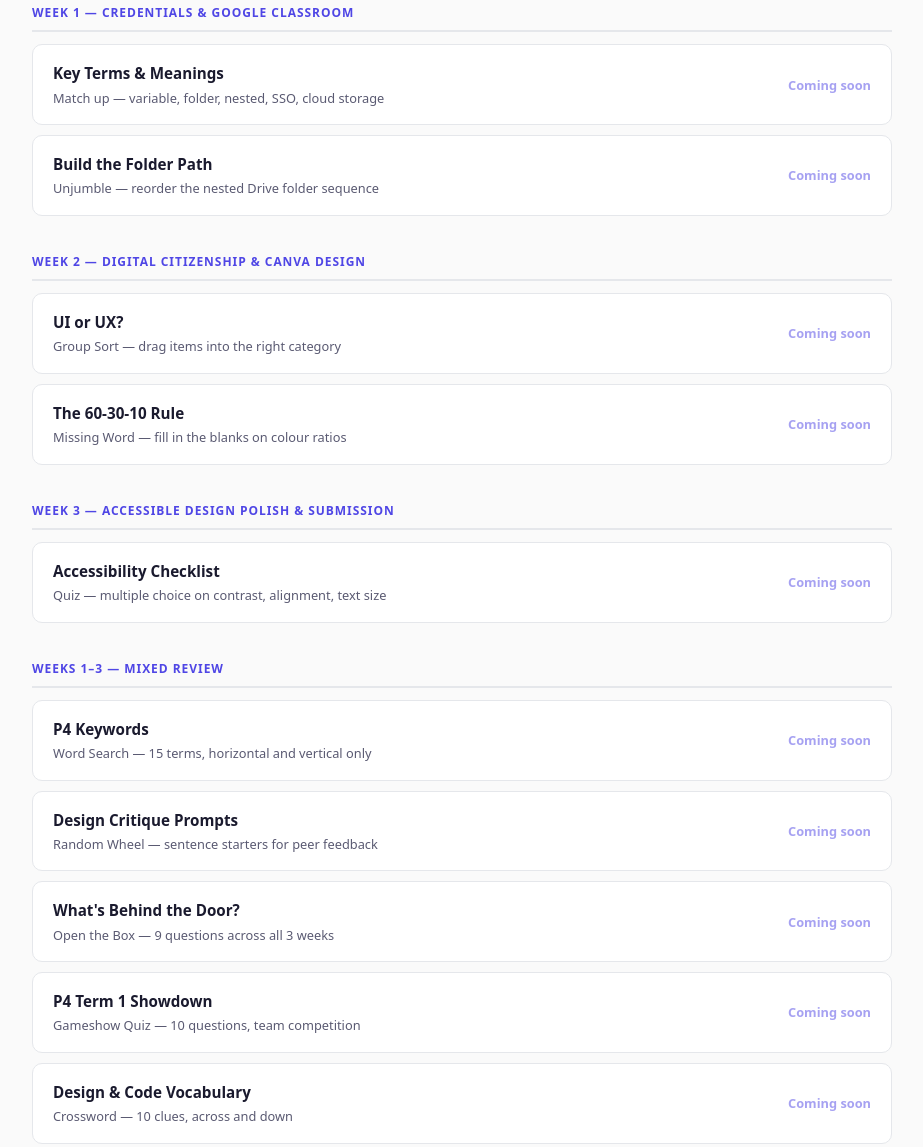
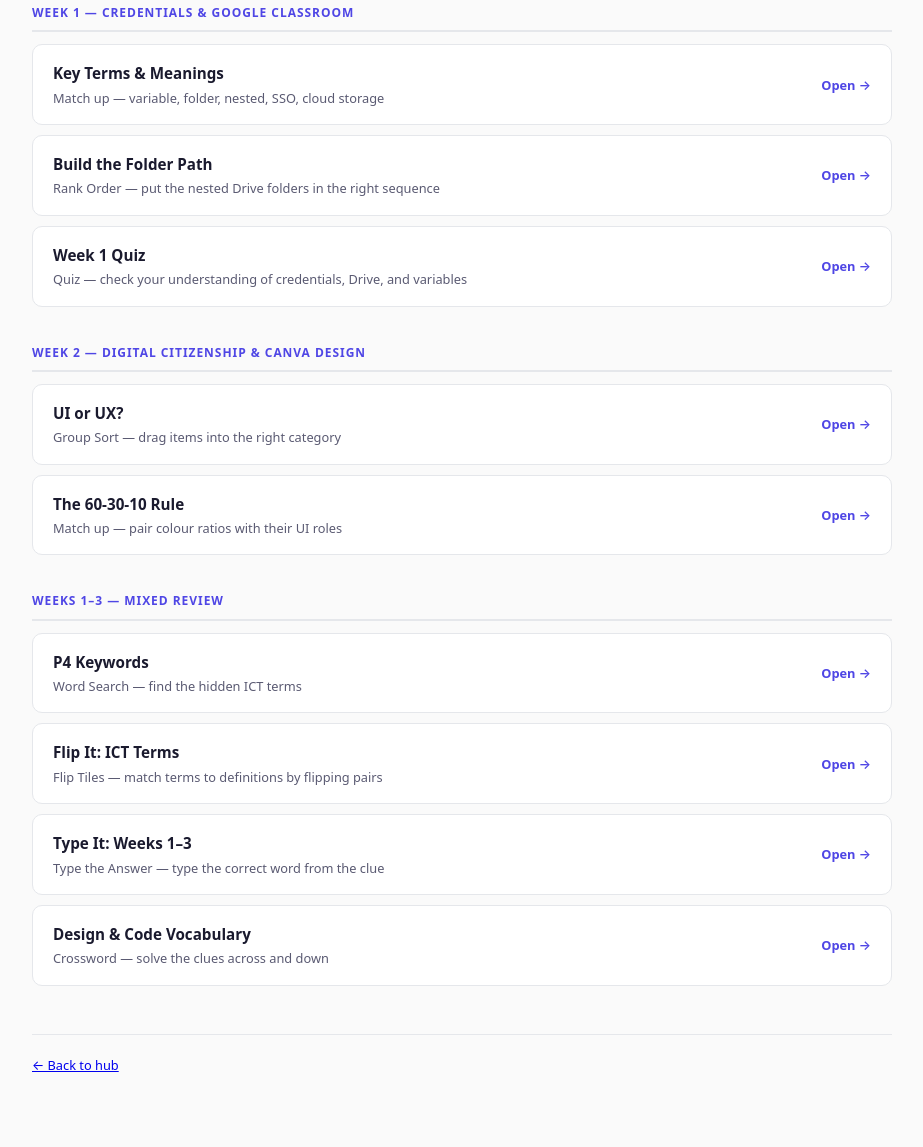
Before and after one commit to saverio87/sisb-ict, a plain HTML site: page wordwall/index.html in a window 1280 px wide. Shown: the part 202-1349 px from the top of the page, without its empty margins (178-1101 px from the left). After the commit the page ends 1317 px from the top, so only its background shows below. Drawn offline with Linux system fonts and the light colour scheme.

Commit message:
Last commit before pushing to repo

```diff
--- a/wordwall/index.html
+++ b/wordwall/index.html
@@ -23,15 +23,23 @@
             <div class="activity-name">Key Terms & Meanings</div>
             <div class="activity-meta">Match up — variable, folder, nested, SSO, cloud storage</div>
           </div>
-          <span class="activity-link">Coming soon</span>
+          <a class="activity-link live" href="https://wordwall.net/resource/117552138" target="_blank">Open →</a>
         </li>
 
         <li class="activity-item">
           <div class="activity-info">
             <div class="activity-name">Build the Folder Path</div>
-            <div class="activity-meta">Unjumble — reorder the nested Drive folder sequence</div>
+            <div class="activity-meta">Rank Order — put the nested Drive folders in the right sequence</div>
           </div>
-          <span class="activity-link">Coming soon</span>
+          <a class="activity-link live" href="https://wordwall.net/resource/117552253" target="_blank">Open →</a>
+        </li>
+
+        <li class="activity-item">
+          <div class="activity-info">
+            <div class="activity-name">Week 1 Quiz</div>
+            <div class="activity-meta">Quiz — check your understanding of credentials, Drive, and variables</div>
+          </div>
+          <a class="activity-link live" href="https://wordwall.net/resource/117552099" target="_blank">Open →</a>
         </li>
 
       </ul>
@@ -47,37 +55,21 @@
             <div class="activity-name">UI or UX?</div>
             <div class="activity-meta">Group Sort — drag items into the right category</div>
           </div>
-          <span class="activity-link">Coming soon</span>
+          <a class="activity-link live" href="https://wordwall.net/resource/118581674" target="_blank">Open →</a>
         </li>
 
         <li class="activity-item">
           <div class="activity-info">
             <div class="activity-name">The 60-30-10 Rule</div>
-            <div class="activity-meta">Missing Word — fill in the blanks on colour ratios</div>
+            <div class="activity-meta">Match up — pair colour ratios with their UI roles</div>
           </div>
-          <span class="activity-link">Coming soon</span>
+          <a class="activity-link live" href="https://wordwall.net/resource/117872098" target="_blank">Open →</a>
         </li>
 
       </ul>
     </div>
 
-    <!-- WEEK 3 -->
-    <div class="week-section">
-      <div class="week-label">Week 3 — Accessible Design Polish & Submission</div>
-      <ul class="activity-list">
-
-        <li class="activity-item">
-          <div class="activity-info">
-            <div class="activity-name">Accessibility Checklist</div>
-            <div class="activity-meta">Quiz — multiple choice on contrast, alignment, text size</div>
-          </div>
-          <span class="activity-link">Coming soon</span>
-        </li>
-
-      </ul>
-    </div>
-
-    <!-- ALL WEEKS -->
+    <!-- WEEKS 1-3 MIXED -->
     <div class="week-section">
       <div class="week-label">Weeks 1–3 — Mixed Review</div>
       <ul class="activity-list">
@@ -85,41 +77,33 @@
         <li class="activity-item">
           <div class="activity-info">
             <div class="activity-name">P4 Keywords</div>
-            <div class="activity-meta">Word Search — 15 terms, horizontal and vertical only</div>
+            <div class="activity-meta">Word Search — find the hidden ICT terms</div>
           </div>
-          <span class="activity-link">Coming soon</span>
+          <a class="activity-link live" href="https://wordwall.net/resource/118581802" target="_blank">Open →</a>
         </li>
 
         <li class="activity-item">
           <div class="activity-info">
-            <div class="activity-name">Design Critique Prompts</div>
-            <div class="activity-meta">Random Wheel — sentence starters for peer feedback</div>
+            <div class="activity-name">Flip It: ICT Terms</div>
+            <div class="activity-meta">Flip Tiles — match terms to definitions by flipping pairs</div>
           </div>
-          <span class="activity-link">Coming soon</span>
+          <a class="activity-link live" href="https://wordwall.net/resource/118582076" target="_blank">Open →</a>
         </li>
 
         <li class="activity-item">
           <div class="activity-info">
-            <div class="activity-name">What's Behind the Door?</div>
-            <div class="activity-meta">Open the Box — 9 questions across all 3 weeks</div>
+            <div class="activity-name">Type It: Weeks 1–3</div>
+            <div class="activity-meta">Type the Answer — type the correct word from the clue</div>
           </div>
-          <span class="activity-link">Coming soon</span>
-        </li>
-
-        <li class="activity-item">
-          <div class="activity-info">
-            <div class="activity-name">P4 Term 1 Showdown</div>
-            <div class="activity-meta">Gameshow Quiz — 10 questions, team competition</div>
-          </div>
-          <span class="activity-link">Coming soon</span>
+          <a class="activity-link live" href="https://wordwall.net/resource/118582430" target="_blank">Open →</a>
         </li>
 
         <li class="activity-item">
           <div class="activity-info">
             <div class="activity-name">Design & Code Vocabulary</div>
-            <div class="activity-meta">Crossword — 10 clues, across and down</div>
+            <div class="activity-meta">Crossword — solve the clues across and down</div>
           </div>
-          <span class="activity-link">Coming soon</span>
+          <a class="activity-link live" href="https://wordwall.net/resource/118582741" target="_blank">Open →</a>
         </li>
 
       </ul>
```
